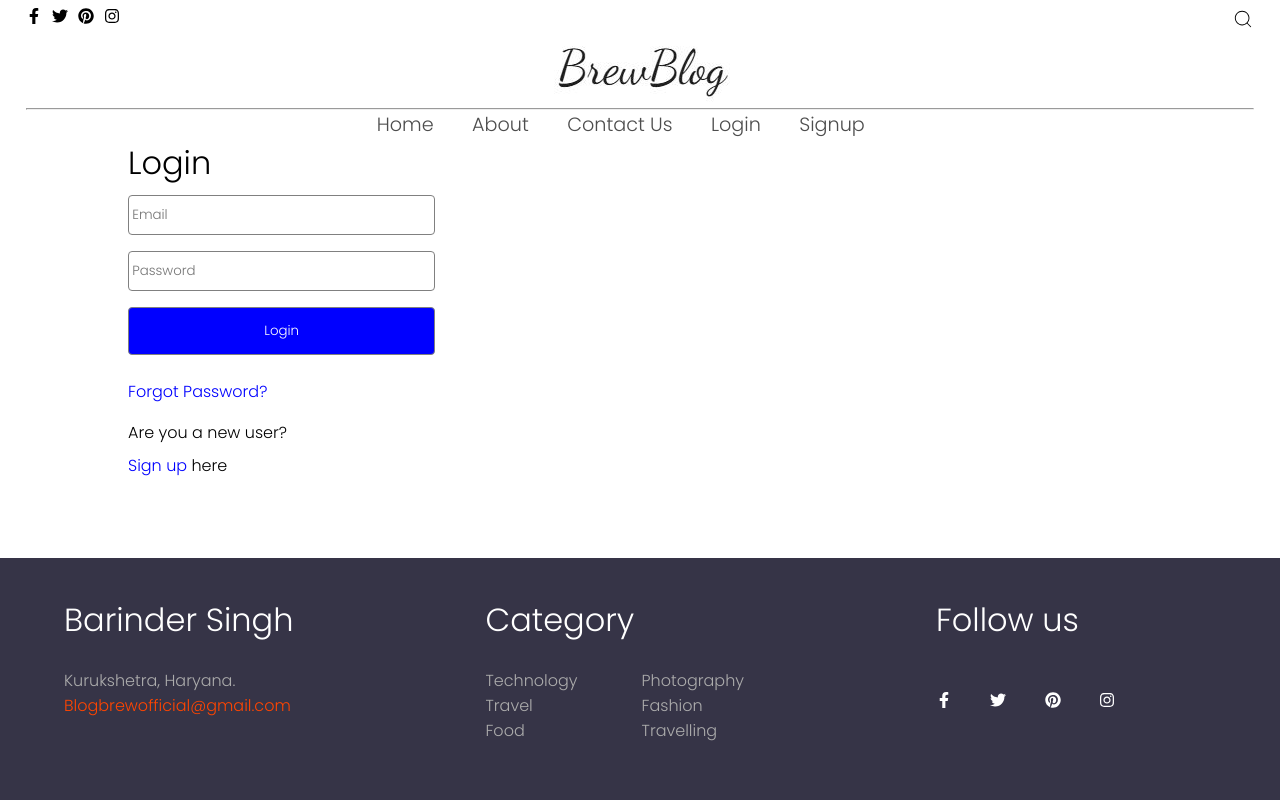
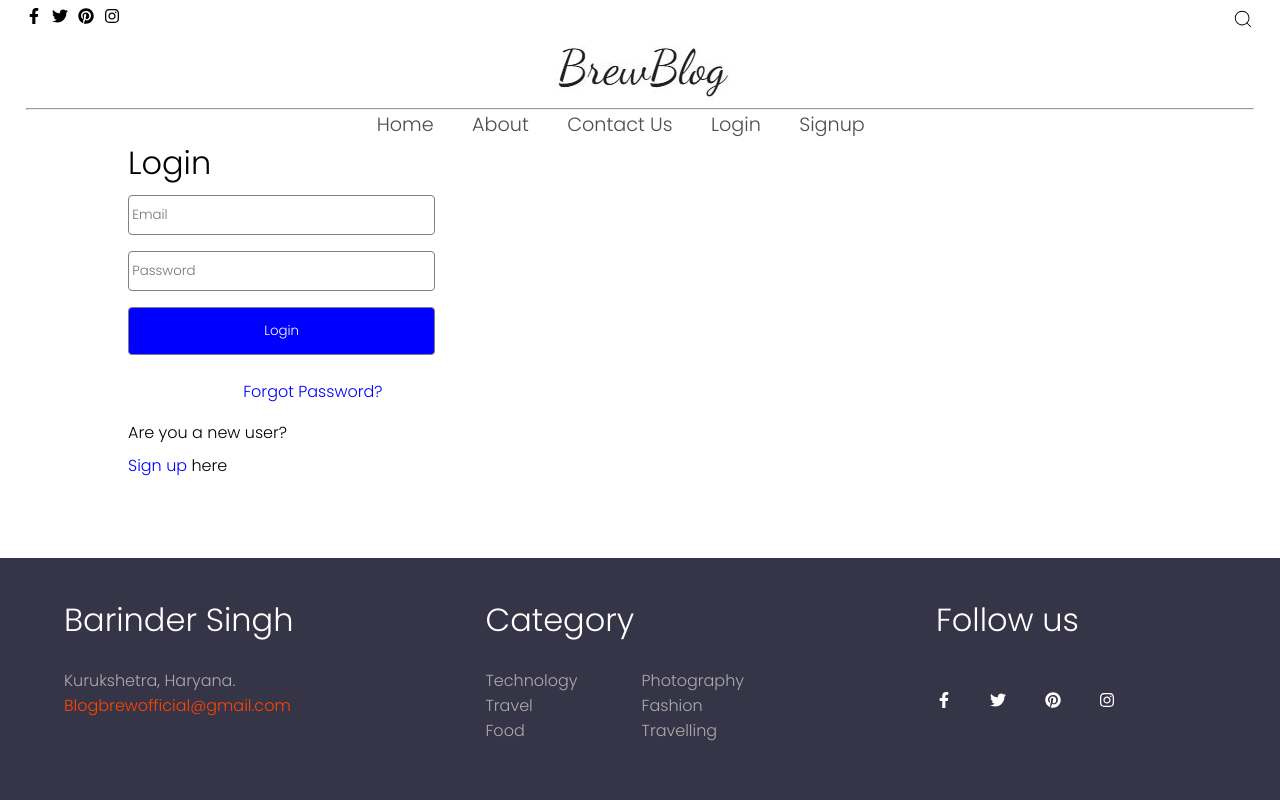
Before and after one commit to bsingh-1997/blogbrew-frontend, a React (Create React App) app: page /login in a window 1280 px wide. Shown: the top 800 px of the page. Built offline with nearby package versions, Linux system fonts and the light colour scheme.

Commit message:
basic changes

```diff
--- a/public/index.html
+++ b/public/index.html
@@ -24,7 +24,7 @@
       work correctly both with client-side routing and a non-root public URL.
       Learn how to configure a non-root public URL by running `npm run build`.
     -->
-    <title>React App</title>
+    <title>BlogBrew</title>
   </head>
   <body>
     <noscript>You need to enable JavaScript to run this app.</noscript>
--- a/src/components/AllBlogs.js
+++ b/src/components/AllBlogs.js
@@ -366,7 +366,7 @@ const AllBlogs = () => {
               .sort((a, b) => b.likes.length - a.likes.length) // sort by most likes
               .slice(0, 3) // take top 3
               .map((post) => (
-                <Link style={{ textDecoration: 'none', color: 'black' }} key={post._id} to={`${FRONTEND_APP_URL}/blog/${post._id}`}>
+                <Link style={{ textDecoration: 'none', color: 'black' }} key={post._id} to={`/blog/${post._id}`}>
                   <div className='ppdetails' key={post._id}>
                     <div className='ppimdg'>
                       <img className='ppimg' src={post.image || 'fallback-image-url.jpg'} alt={post.title} />
@@ -482,7 +482,8 @@ const AllBlogs = () => {
                 .sort((a, b) => new Date(b.createdAt) - new Date(a.createdAt)) // latest first
                 .slice(0, 3) // get only top 3
                 .map((post) => (
-                  <Link style={{ textDecoration: 'none', color: 'black' }} to={`${FRONTEND_APP_URL}/blog/${post._id}`}>
+                  // <Link style={{ textDecoration: 'none', color: 'black' }} to={`${process.env.FRONTEND_APP_URL}/blog/${post._id}`}>
+                  <Link style={{ textDecoration: 'none', color: 'black' }} to={`/blog/${post._id}`}>
                     <div className='postsr' key={post._id}>
                       <img
                         className='postrimg'
--- a/src/components/Login.js
+++ b/src/components/Login.js
@@ -90,8 +90,8 @@ const Login = () => {
           {loading ? 'Logging in...' : 'Login'}
         </button>
       </form>
-      <Link style={{ marginLeft:'30%'}} to ="/forgot-password" style={{
-        textDecoration:'none',color:'blue'
+      <Link  to ="/forgot-password" style={{
+        textDecoration:'none',color:'blue',marginLeft:'30%'
       }}>Forgot Password?</Link>
       <ToastContainer />
       <div>
--- a/src/components/Selectedblog.js
+++ b/src/components/Selectedblog.js
@@ -30,23 +30,26 @@ const SelectedBlog = () => {
 
 
   const { id } = useParams();
-  const [blog, setBlog] = useState(null);
+  const [blog, setBlog] = useState();
   const [commentText, setCommentText] = useState({});
 
   const fetchBlog = async () => {
     try {
+      // const res = await axios.get(`${process.env.REACT_APP_URL}/api/${id}`);
       const res = await axios.get(`${process.env.REACT_APP_URL}/api/${id}`);
       setBlog(res.data);
+
     } catch (err) {
       console.error('Error fetching blog:', err);
     }
   };
 
   useEffect(() => {
+
     fetchBlog();
   }, [id]);
 
-
+  console.log(blog)
 
   const likePost = async (postId) => {
     try {
```
Also changed, not shown: 1 other file (tests, documents, lock files or other folders).
